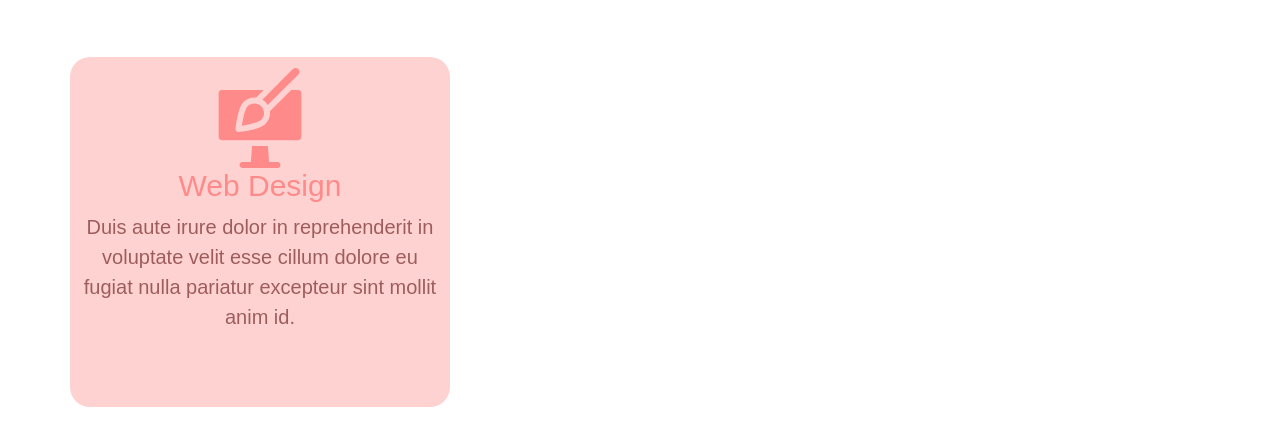
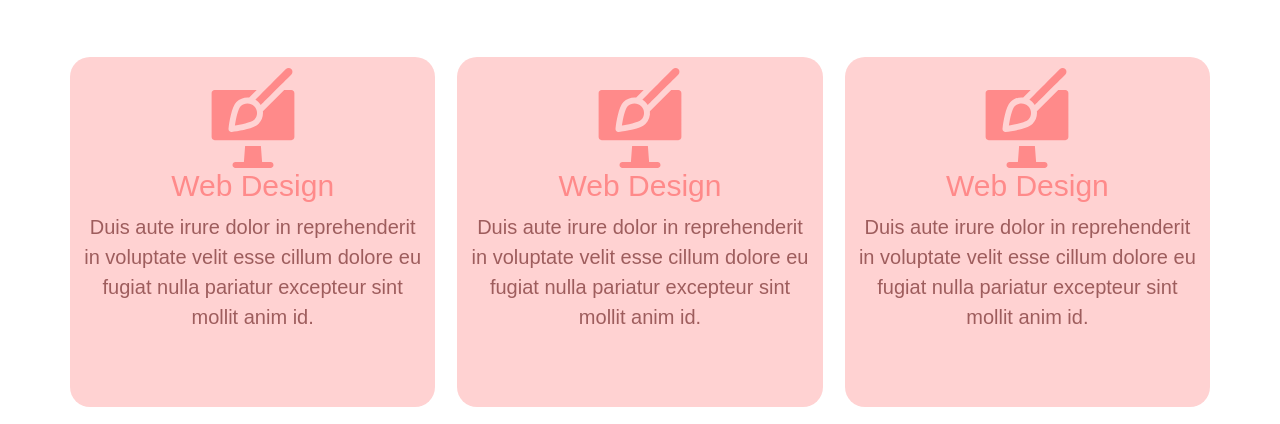
Before and after one commit to NazarAynahoz/landing, a plain HTML site: page index.html in a window 1280 px wide. Shown: the part 500-924 px from the top of the page. Drawn offline with nearby package versions, Linux system fonts and the light colour scheme.

Commit message:
refactoring4

```diff
--- a/index.html
+++ b/index.html
@@ -4,7 +4,10 @@
 	<meta charset="UTF-8">
 	<meta name="viewport" content="width=device-width, initial-scale=1.0">
 	<title>Document</title>
-	<link href="https://cdn.jsdelivr.net/npm/bootstrap@5.3.1/dist/css/bootstrap.min.css" rel="stylesheet" integrity="sha384-4bw+/aepP/YC94hEpVNVgiZdgIC5+VKNBQNGCHeKRQN+PtmoHDEXuppvnDJzQIu9" crossorigin="anonymous">
+	<link href="https://cdn.jsdelivr.net/npm/bootstrap@5.3.1/dist/css/bootstrap.min.css"
+		  rel="stylesheet"
+		  integrity="sha384-4bw+/aepP/YC94hEpVNVgiZdgIC5+VKNBQNGCHeKRQN+PtmoHDEXuppvnDJzQIu9"
+		  crossorigin="anonymous">
 	<link rel="stylesheet" href="style.css">
 </head>
 <body>
@@ -45,7 +48,6 @@
 					</div>
 					<img src="https://images01.nicepage.com/c461c07a441a5d220e8feb1a/479ec6b0d7b05909ae00cb3c/dsd-min.png" alt="">
 				</div>
-
 				<div class="cell-green">
 					<svg  fill="#54c788"class="u-svg-content" viewBox="0 0 512 512" x="0px" y="0px" id="svg-b25b" style="enable-background:new 0 0 512 512;"><g><g><path d="M356.324,0v76.108c0,19.075,15.519,34.594,34.594,34.594h76.108L356.324,0z"></path>
 					</g></g><g><g><path d="M390.918,145.298c-38.054,0-69.189-31.135-69.189-69.189V0H44.973v442.811c0,38.054,31.135,69.189,69.189,69.189h283.675    c38.054,0,69.189-31.135,69.189-69.189V145.298H390.918z M203.125,375.884l-25.718,23.143l-72.684-80.758l72.69-80.758    l25.718,23.137l-51.864,57.621L203.125,375.884z M248.265,399.623l-32.969-10.489l48.432-152.217l32.969,10.489L248.265,399.623z     M334.584,399.028l-25.718-23.143l51.857-57.613l-51.85-57.613l25.718-23.151l72.683,80.758L334.584,399.028z"></path>
@@ -64,6 +66,21 @@
 						Duis aute irure dolor in reprehenderit in voluptate velit esse cillum dolore eu fugiat nulla pariatur excepteur sint mollit anim id.
 					</div>
 				</div>
+				<div class="cell-red w33 mlr">
+					<svg fill="#ff8a8a" class="u-svg-content" viewBox="0 0 506.292 506.292" id="svg-cc18"><path d="m341.859 476.292h-42.653l-6.13-81.05h-79.86l-6.13 81.05h-42.653c-8.284 0-15 6.716-15 15s6.716 15 15 15h177.426c8.284 0 15-6.716 15-15s-6.716-15-15-15z"></path><path d="m447.326 111.442h-36.2l-107.96 107.59c2.639 23.459-5.249 47.262-22.52 64.53-24.368 24.367-100.672 36.339-134.98 40.19-10.05.927-17.521-7.397-16.53-16.54 3.821-33.754 15.692-110.482 40.19-134.98 17.6-17.6 41.54-25.11 64.54-22.52l38.13-38.27h-213.03c-8.45 0-15.32 6.87-15.32 15.32v223.16c0 8.45 6.87 15.32 15.32 15.32h388.36c8.45 0 15.32-6.87 15.32-15.32v-223.16c0-8.45-6.87-15.32-15.32-15.32z"></path><path d="m292.456 187.352c3.997-3.983 112.841-112.458 155.15-154.62 7.17-7.58 7.02-19.7-.37-27.08-7.39-7.39-19.51-7.55-27.09-.38-.509.511-152.369 152.901-154.61 155.15 10.622 6.365 20.106 15.559 26.92 26.93z"></path><path d="m259.436 193.452c-19.058-19.059-49.979-18.94-68.9 0-12.4 12.4-23.43 59.66-29.11 98.01 21.977-3.258 83.784-14.034 99.08-30.21 17.97-19.158 17.48-49.251-1.07-67.8z"></path></svg>
+					<h2>Web Design</h2>
+					<div class="content">
+						Duis aute irure dolor in reprehenderit in voluptate velit esse cillum dolore eu fugiat nulla pariatur excepteur sint mollit anim id.
+					</div>
+				</div>
+				<div class="cell-red w33">
+					<svg fill="#ff8a8a" class="u-svg-content" viewBox="0 0 506.292 506.292" id="svg-cc18"><path d="m341.859 476.292h-42.653l-6.13-81.05h-79.86l-6.13 81.05h-42.653c-8.284 0-15 6.716-15 15s6.716 15 15 15h177.426c8.284 0 15-6.716 15-15s-6.716-15-15-15z"></path><path d="m447.326 111.442h-36.2l-107.96 107.59c2.639 23.459-5.249 47.262-22.52 64.53-24.368 24.367-100.672 36.339-134.98 40.19-10.05.927-17.521-7.397-16.53-16.54 3.821-33.754 15.692-110.482 40.19-134.98 17.6-17.6 41.54-25.11 64.54-22.52l38.13-38.27h-213.03c-8.45 0-15.32 6.87-15.32 15.32v223.16c0 8.45 6.87 15.32 15.32 15.32h388.36c8.45 0 15.32-6.87 15.32-15.32v-223.16c0-8.45-6.87-15.32-15.32-15.32z"></path><path d="m292.456 187.352c3.997-3.983 112.841-112.458 155.15-154.62 7.17-7.58 7.02-19.7-.37-27.08-7.39-7.39-19.51-7.55-27.09-.38-.509.511-152.369 152.901-154.61 155.15 10.622 6.365 20.106 15.559 26.92 26.93z"></path><path d="m259.436 193.452c-19.058-19.059-49.979-18.94-68.9 0-12.4 12.4-23.43 59.66-29.11 98.01 21.977-3.258 83.784-14.034 99.08-30.21 17.97-19.158 17.48-49.251-1.07-67.8z"></path></svg>
+					<h2>Web Design</h2>
+					<div class="content">
+						Duis aute irure dolor in reprehenderit in voluptate velit esse cillum dolore eu fugiat nulla pariatur excepteur sint mollit anim id.
+					</div>
+				</div>
+			</div>
 			</div>
 			<div class="section4">
 				<div class="container5">
--- a/style.css
+++ b/style.css
@@ -109,9 +109,12 @@ nav svg{
 	line-height: 30px;
 }
 .w33{
-    width: 33.33%;
+    width: calc(33.33% - calc(44px / 3));
     border: 11px solid transparent;
     box-sizing: border-box;
+}
+.mlr {
+    margin: 0 22px;
 }
 .cell-red{
 	text-align: center;
```
